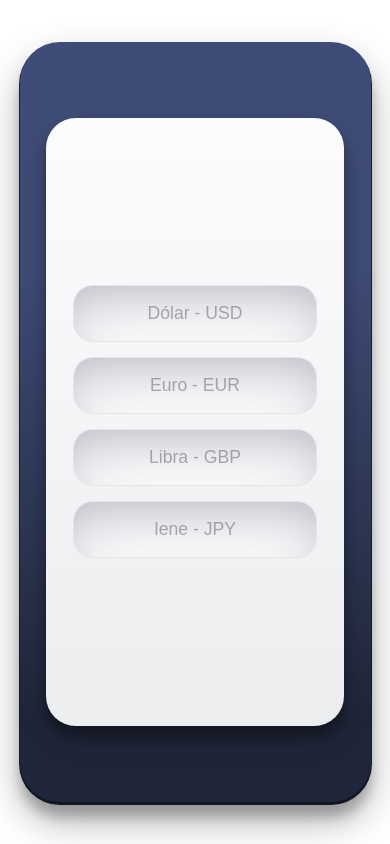
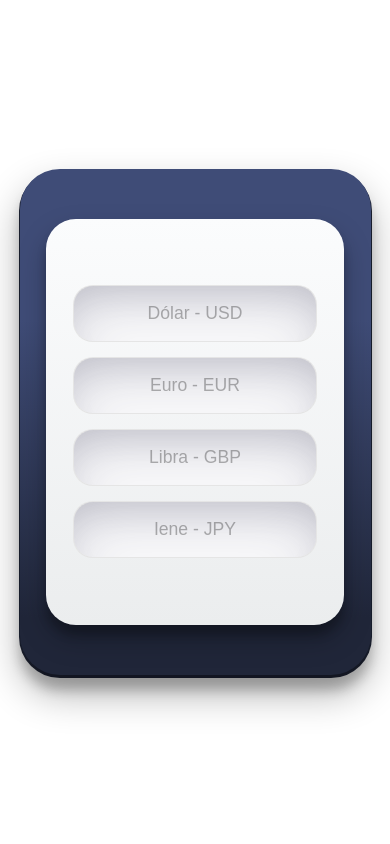
Before and after one commit to JhefAraujo/cotacao-moedas, a plain HTML site: page index.html in a window 390 px wide. Drawn offline with Linux system fonts and the light colour scheme.

Commit message:
Update style.css

```diff
--- a/style.css
+++ b/style.css
@@ -7,7 +7,7 @@
 @media screen and (max-width: 550px) {
     main {
         width: 90vw !important;
-        height: 90vh !important;
+        height: 60vh !important;
     }
 
 }
```
